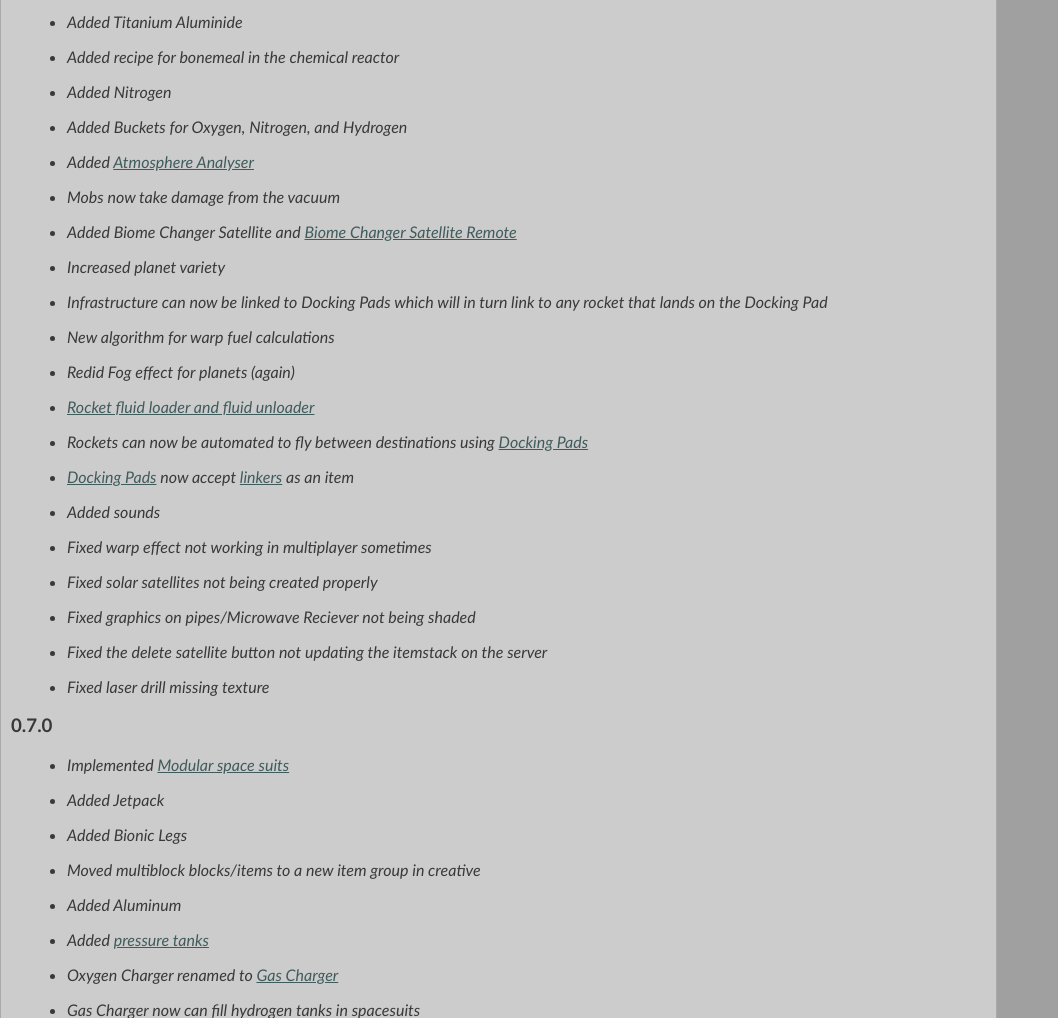
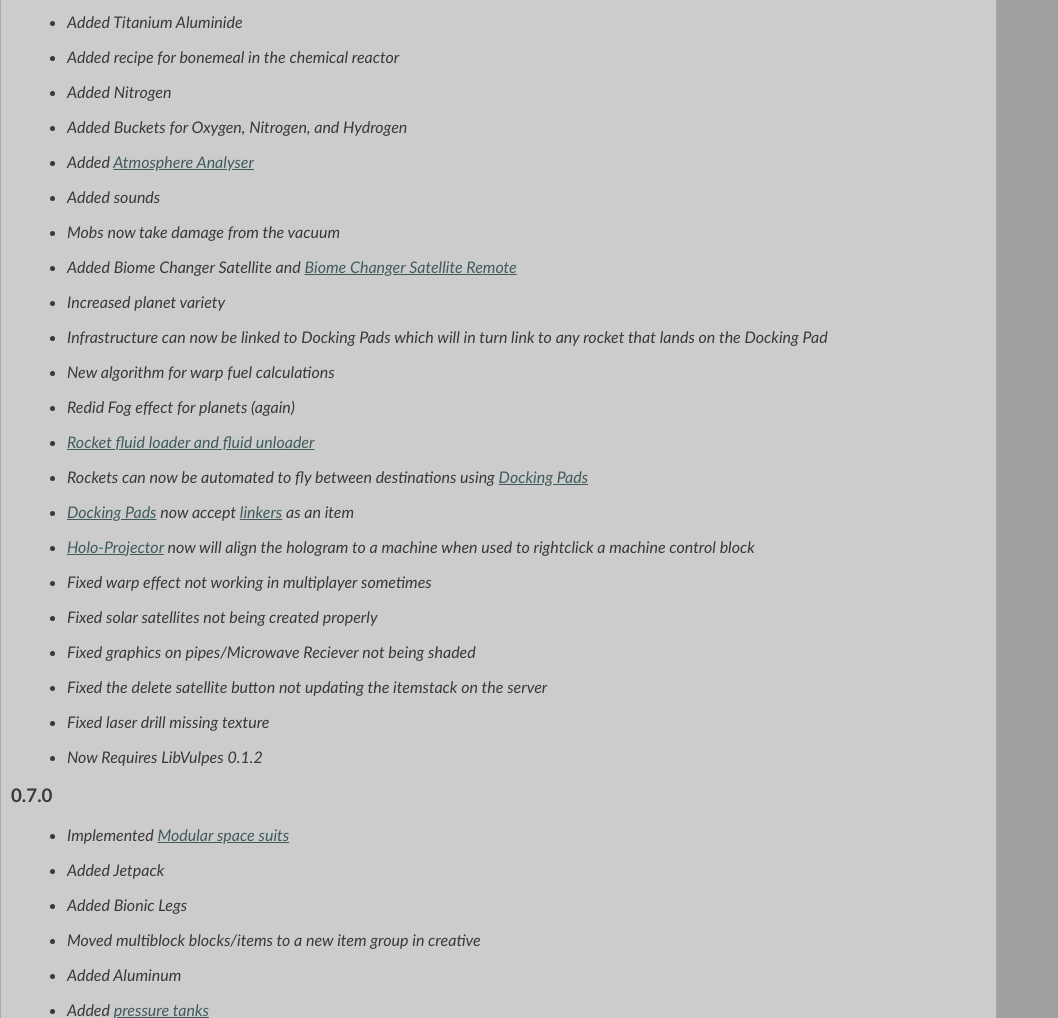
Before and after one commit to Advanced-Rocketry/AdvancedRocketryDoc, a PHP site: page / in a window 1280 px wide. Shown: the part 581-1599 px from the top of the page, without its empty margins (0-1058 px from the left). Run offline with PHP 8.4, Linux system fonts and the light colour scheme.

Commit message:
add missing dep notification

```diff
--- a/AdvancedRocketry/index.php
+++ b/AdvancedRocketry/index.php
@@ -25,6 +25,7 @@ can build rockets out of blocks to travel to these other worlds.<br />
 <li>Added Nitrogen</li>
 <li>Added Buckets for Oxygen, Nitrogen, and Hydrogen</li>
 <li>Added <a href="items/modularSpaceSuit.php#atmAnalyser">Atmosphere Analyser</a></li>
+<li>Added sounds</li>
 <li>Mobs now take damage from the vacuum</li>
 <li>Added Biome Changer Satellite and <a href="items/biomeChanger.php">Biome Changer Satellite Remote</a></li>
 <li>Increased planet variety</li>
@@ -34,12 +35,13 @@ can build rockets out of blocks to travel to these other worlds.<br />
 <li><a href="blocks/Hatches.php">Rocket fluid loader and fluid unloader</a></li>
 <li>Rockets can now be automated to fly between destinations using <a href="blocks/DockingPad.php">Docking Pads</a></li>
 <li><a href="blocks/DockingPad.php">Docking Pads</a> now accept <a href="items/linker.php">linkers</a> as an item</li>
-<li>Added sounds</li>
+<li><a href="items/holoProjector.php">Holo-Projector</a> now will align the hologram to a machine when used to rightclick a machine control block
 <li>Fixed warp effect not working in multiplayer sometimes</li>
 <li>Fixed solar satellites not being created properly</li>
 <li>Fixed graphics on pipes/Microwave Reciever not being shaded</li>
 <li>Fixed the delete satellite button not updating the itemstack on the server</li>
 <li>Fixed laser drill missing texture</li>
+<li>Now Requires LibVulpes 0.1.2</li>
 </ul>
 <h3>0.7.0</h3>
 <ul>
```
